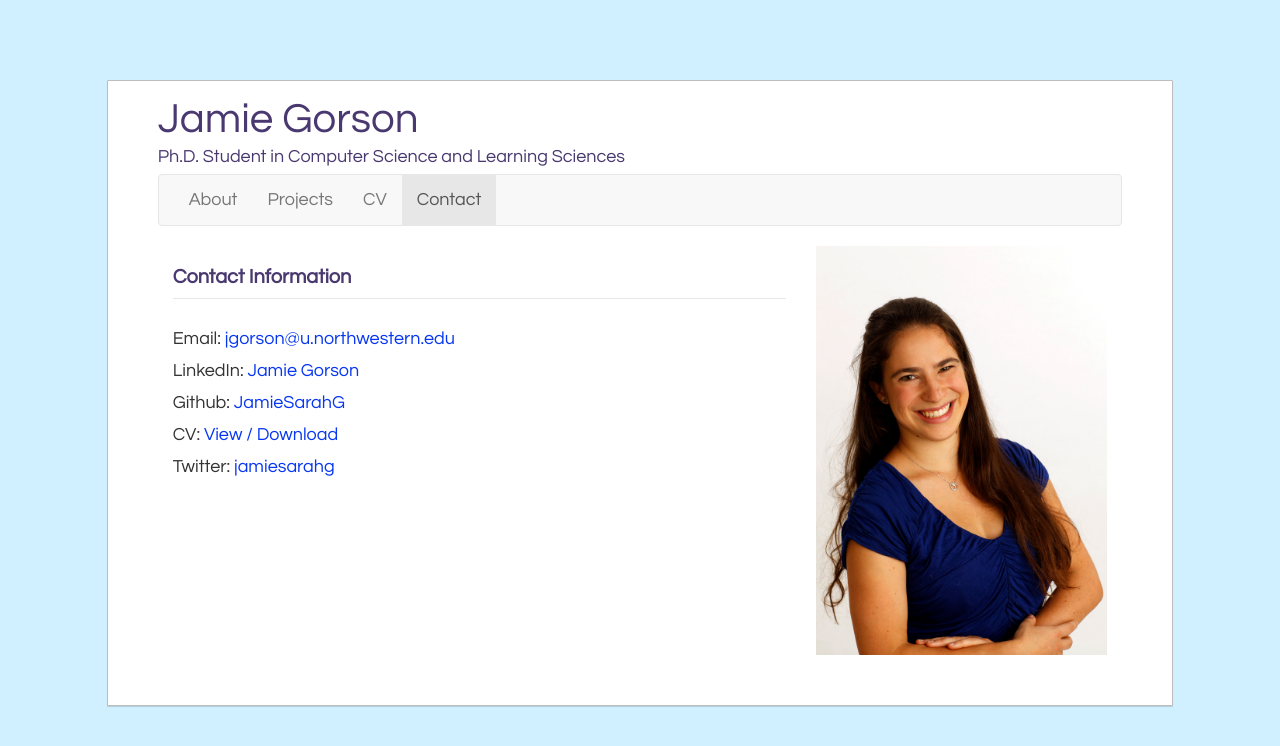
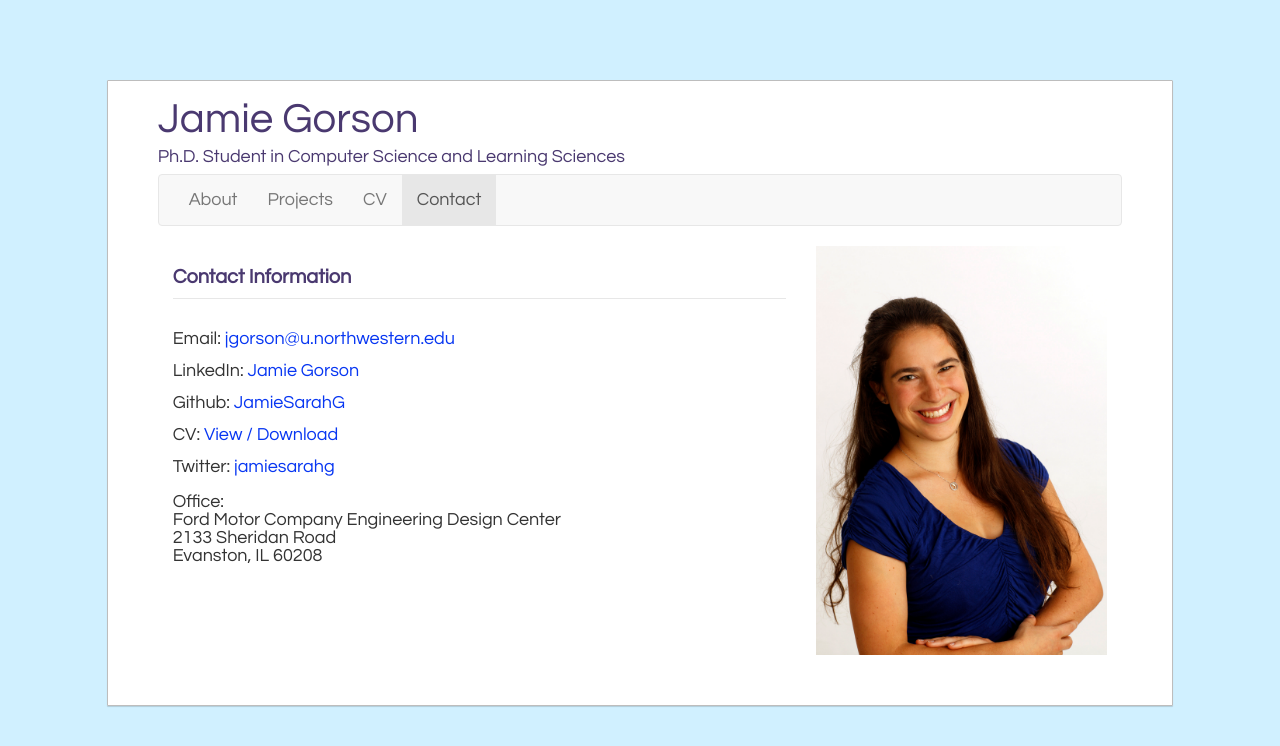
Before and after one commit to jamiesarahg/jamiesarahg.github.io, a Jekyll site: the page built from contact.html, in a window 1280 px wide. Shown: the top 746 px of the page. Built offline with Jekyll 4.4.1, drawn with Linux system fonts in a browser that asks for light colours; nearby versions of some CDN libraries; library files that are not in the unit come from our copies.

Commit message:
updated for new year

```diff
--- a/contact.html
+++ b/contact.html
@@ -7,15 +7,25 @@
     <div class="col-xs-12 col-sm-8 col-md-8 col-lg-8">
     	<h3> Contact Information </h3>
     	<p>
+
+
 			Email: <a href="mailto:jgorson@u.northwestern.edu"> jgorson@u.northwestern.edu </a>
 			        <br>
-			LinkedIn: <a href="https://www.linkedin.com/in/jamiegorson"> Jamie Gorson </a>
+
+
+			LinkedIn: <a href="https://www.linkedin.com/in/jamiegorson"  target="_blank"> Jamie Gorson </a>
 			      <br>
-			Github: <a href="http://github.com/jamiesarahg"> JamieSarahG </a>
+			Github: <a href="http://github.com/jamiesarahg"  target="_blank"> JamieSarahG </a>
 			      <br>
-			CV: <a href="/static/GorsonCVJune2017.pdf">View / Download</a>
+			CV: <a href="/static/GorsonCVSept2017.pdf">View / Download</a>
 			      <br>
-			Twitter: <a href="https://twitter.com/jamiesarahg"> jamiesarahg </a>
+			Twitter: <a href="https://twitter.com/jamiesarahg"  target="_blank"> jamiesarahg </a>
+<br>
+<p style="line-height:18px;"s>
+			Office: <br>
+			Ford Motor Company Engineering Design Center<br>
+			2133 Sheridan Road<br>
+			Evanston, IL 60208 <br></p>
 	</p>
 	</div>
     <div class="col-xs-12 col-sm-4 col-md-4 col-lg-4">
--- a/index.html
+++ b/index.html
@@ -15,6 +16,7 @@
       <h2> Recent Updates </h2>
       <p>
       <ul>
+        <li> I was accepted in the Segal Design Cluster. As a Segal Design Cluster Fellow, I will conduct research on promoting growth mindset in introductory computer science students through developing an interface that praises process. This research is advised by Professor Eleanor O'Rourke and Professor Michael Horn. </li>
         <li> I presented TunePad at the Work-In-Progress poster session at Interaction Design and Children in Stanford, CA from June 27-30. </li>
         <li> I attended CSCL in Philadelphia, PA from June 18-22 and participated in the Digitally-Mediated Design Thinking Workshop. </li>
         <li> "TunePad: Computational Thinking Through Sound Composition" was accepted to IDC (Interaction Design and Children) as Work-In-Progress! </li>
--- a/projects.html
+++ b/projects.html
@@ -27,8 +27,8 @@
     <div class="col-xs-6 col-sm-6 col-md-6 col-lg-6" >
       <div class="project-cell">
         <a href="/Project18"><img src="images/projects/loft.jpg" class="center-block project-img" /> </a>
-        <a href="/Project18"><h3> Coaching in Design Problem-based Learning</h3></a>
-        <p>We are studying the challenges and the process of being a coach in ill-structured problem-based learning environments. Currently, we are working on a design intervention for <a href="http://designforamerica.com/">Design for America</a> coaches.</p>
+        <a href="/Project18"><h3> Designing a PBL Design Environment</h3></a>
+        <p>We conducted an iterative design-based research study to find out how we can design a scalable and desirable learning environment for highly ill-structured problems that teaches problem analysis and planning so that teams innovate more effectively through rapid iteratioin. We conducted this study in a 6-week full-time extracurricular design program with 22 undergraduate students in a US university.
       </div>
     </div>
      <div class="col-xs-6 col-sm-6 col-md-6 col-lg-6" >
```
Also changed, not shown: other parts of index.html (+2 -1 lines), 5 other files.
